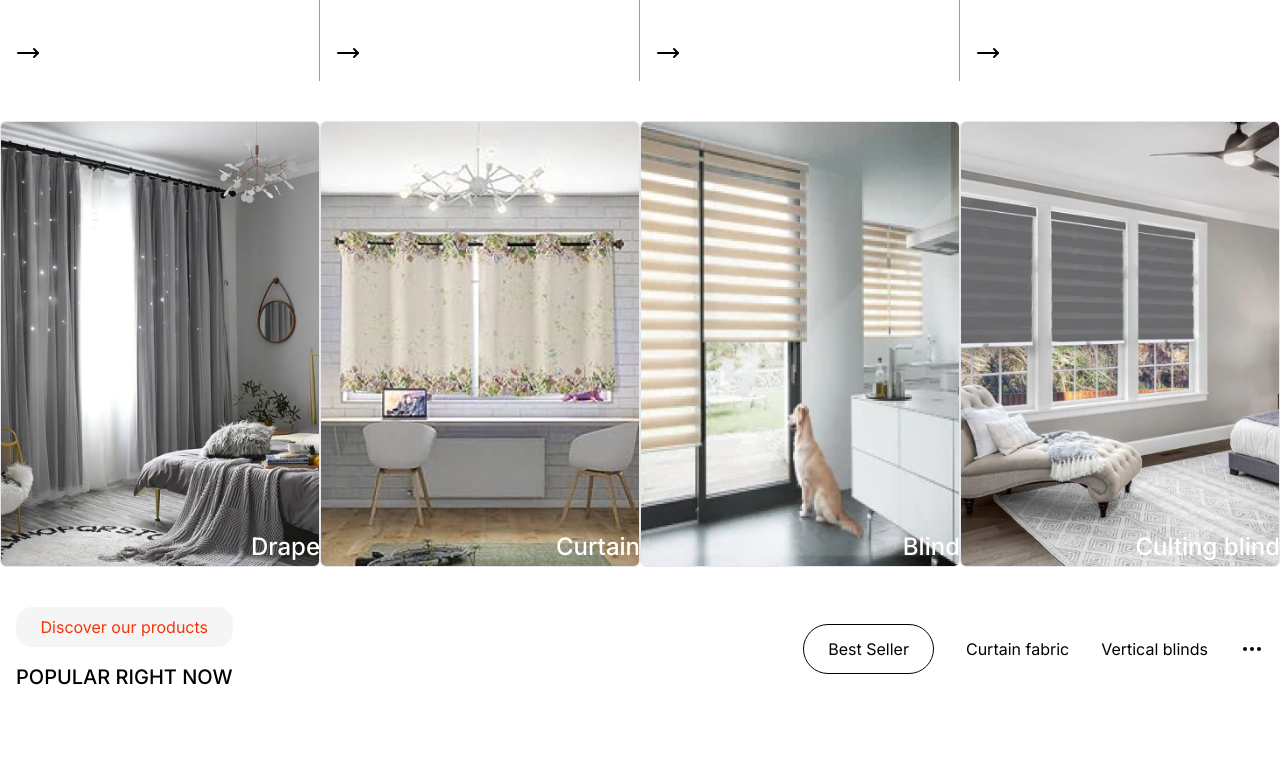
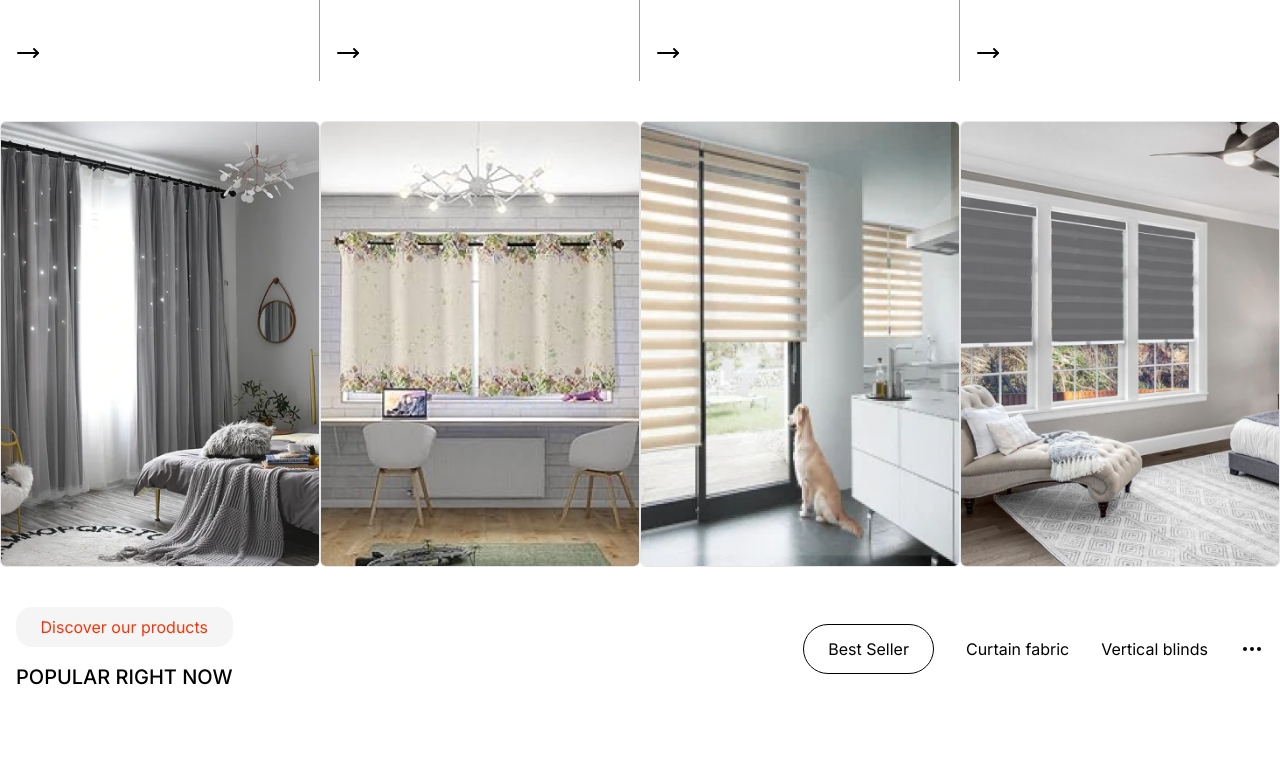
Before and after one commit to ng-namanh/show-room, a Next.js app: page / in a window 1280 px wide. Shown: the part 1420-2189 px from the top of the page. Built offline with nearby package versions, Linux system fonts and the light colour scheme.

Commit message:
feat: hover transition

```diff
--- a/src/app/globals.css
+++ b/src/app/globals.css
@@ -20,6 +20,8 @@ body {
   background: #ffffff;
 }
 
+/* Custom styles */
+
 .read-more-text {
   opacity: 0;
   transition: opacity 0.5s ease-in-out, transform 0.5s ease-in-out;
@@ -39,6 +41,47 @@ body {
   transform: translateX(460%);
 }
 
+.relative {
+  position: relative;
+  overflow: hidden; /* Ensure the gradient layer does not overflow the container */
+}
+
+.relative::before {
+  content: '';
+  position: absolute;
+  top: 0;
+  left: 0;
+  width: 100%;
+  height: 100%;
+  background: linear-gradient(
+    to top,
+    rgba(0, 0.5, 0, 0.7),
+    transparent
+  ); /* Increased opacity for darker effect */
+  opacity: 0;
+  transition: opacity 0.3s ease-in-out;
+  z-index: 10; /* Ensure the gradient layer is below the text */
+}
+
+.relative:hover::before {
+  opacity: 1;
+}
+
+.absolute {
+  position: absolute;
+  bottom: 1rem;
+  right: 0;
+  z-index: 50;
+  opacity: 0;
+  transform: translateY(100%);
+  transition: opacity 0.5s ease-in-out, transform 0.5s ease-in-out;
+}
+
+.relative:hover .absolute {
+  opacity: 1;
+  transform: translateY(0);
+}
+
 @layer utilities {
   .text-balance {
     text-wrap: balance;
--- a/src/components/home/display/index.tsx
+++ b/src/components/home/display/index.tsx
@@ -4,7 +4,7 @@ const Display = () => {
   return (
     <section className='mt-10 w-full grid grid-cols-4 mx-auto'>
       <div>
-        <div className='relative h-full'>
+        <div className='relative h-full cursor-pointer'>
           <Image
             src='/display/drape.png'
             alt='Next.js logo'
@@ -18,8 +18,9 @@ const Display = () => {
           </p>
         </div>
       </div>
+
       <div>
-        <div className='relative h-full'>
+        <div className='relative h-full cursor-pointer'>
           <Image
             src='/display/curtain.png'
             alt='Next.js logo'
@@ -34,7 +35,7 @@ const Display = () => {
         </div>
       </div>
       <div>
-        <div className='relative h-full'>
+        <div className='relative h-full cursor-pointer'>
           <Image
             src='/display/blind.png'
             alt='Next.js logo'
@@ -49,7 +50,7 @@ const Display = () => {
         </div>
       </div>
       <div>
-        <div className='relative h-full'>
+        <div className='relative h-full cursor-pointer'>
           <Image
             src='/display/culting-blind.png'
             alt='Next.js logo'
--- a/src/components/home/products-grid/index.tsx
+++ b/src/components/home/products-grid/index.tsx
@@ -74,7 +74,7 @@ const ProductGrid = () => {
             </h1>
           </div>
           <ul className='flex justify-center items-center gap-8 '>
-            <li className='border rounded-full border-black px-6 py-3'>
+            <li className='border rounded-full border-black px-6 py-3 cursor-pointer hover:bg-black/10 transition-all duration-300'>
               Best Seller
             </li>
             <li>Curtain fabric</li>
@@ -107,7 +107,7 @@ const ProductGrid = () => {
                     </p>
                     <p className=' font-semibold text-lg'>${product.price}</p>
                   </div>
-                  <div className='rounded-full bg-[#EDEDED] flex items-center justify-center p-2'>
+                  <div className='rounded-full bg-[#EDEDED] flex items-center justify-center p-2 cursor-pointer'>
                     <ShoppingCart />
                   </div>
                 </div>
```
